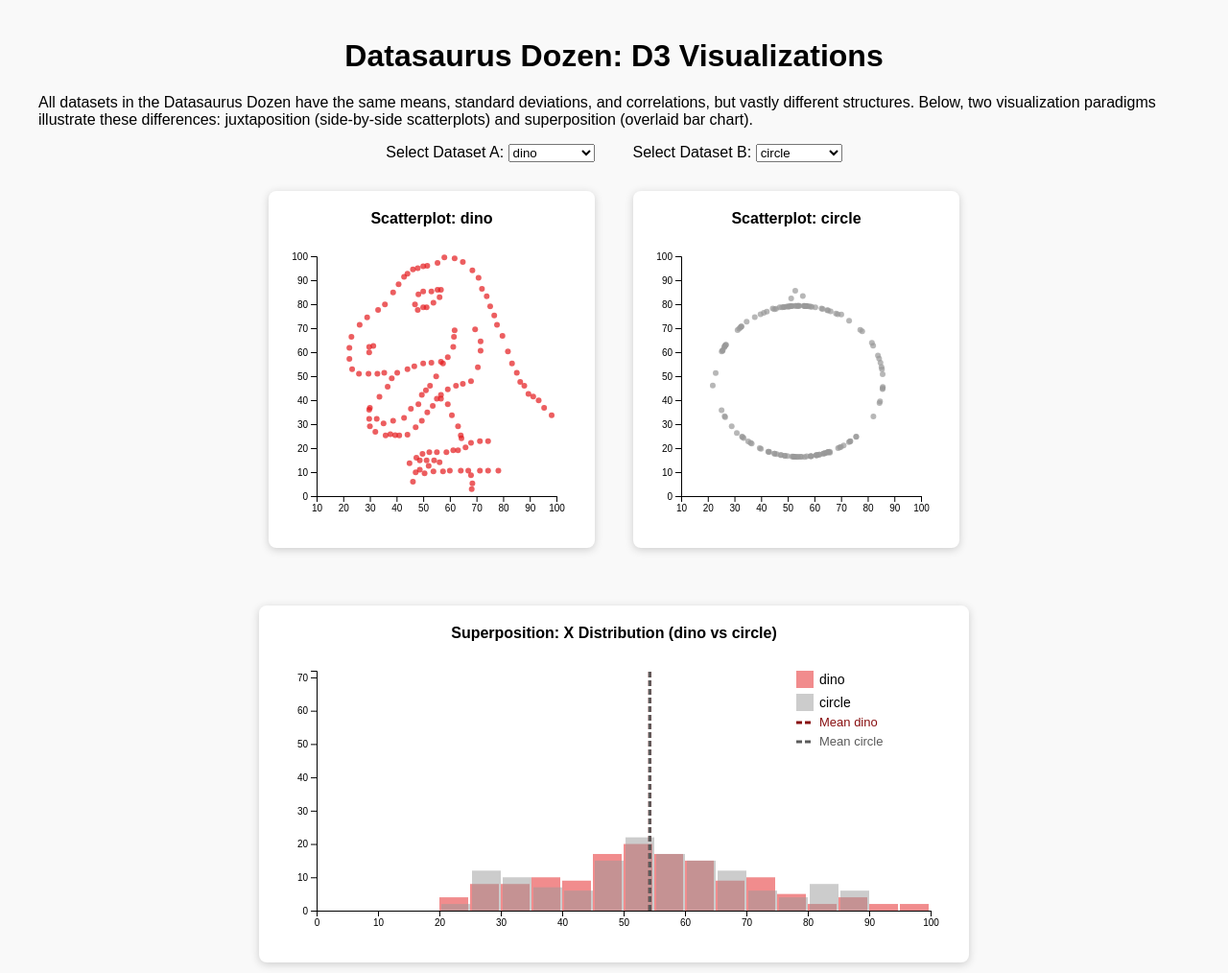
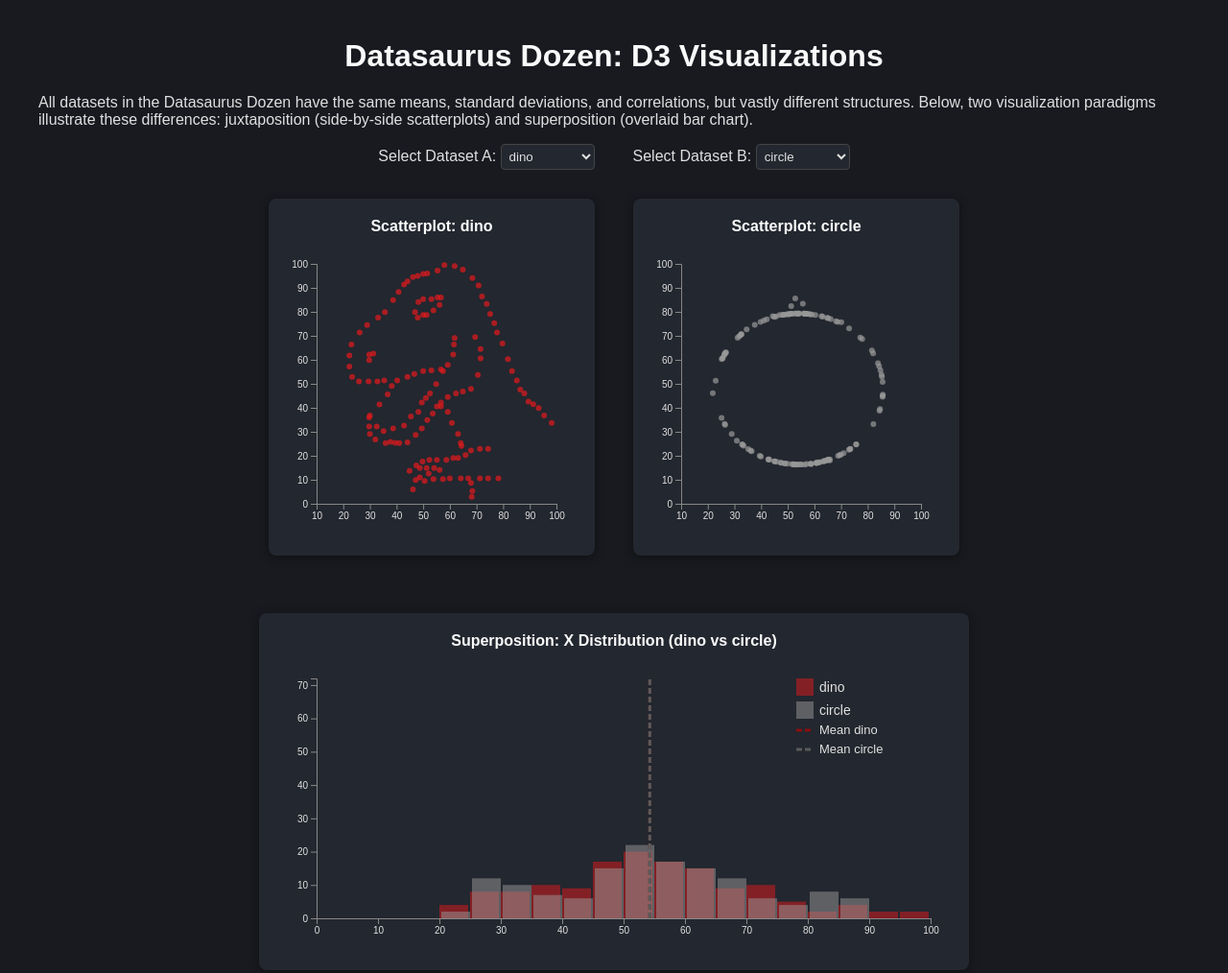
Before and after one commit to Cind3r/D3-Testing, a plain HTML site: page docs/index.html in a window 1280 px wide. Shown: the whole page at 96% size. Drawn offline with nearby package versions, Linux system fonts and the light colour scheme.

Commit message:
updated for dark mode

```diff
--- a/docs/index.html
+++ b/docs/index.html
@@ -5,12 +5,20 @@
     <title>Datasaurus Dozen D3 Visualizations</title>
     <script src="https://d3js.org/d3.v7.min.js"></script>
     <style>
-        body { font-family: Arial, sans-serif; margin: 40px; background: #f9f9f9; }
-        h1 { text-align: center; }
-        .chart-container { display: flex; gap: 40px; justify-content: center; margin-bottom: 60px; }
-        .chart { background: #fff; border-radius: 8px; box-shadow: 0 2px 8px #ccc; padding: 20px; }
-        .chart-title { text-align: center; margin-bottom: 10px; font-weight: bold; }
-        .superposition { margin: 0 auto; width: 700px; }
+    body { font-family: Arial, sans-serif; margin: 40px; background: #181a20; color: #e0e0e0; }
+    h1 { text-align: center; color: #fafafa; }
+    .chart-container { display: flex; gap: 40px; justify-content: center; margin-bottom: 60px; }
+    .chart { background: #23272f; border-radius: 8px; box-shadow: 0 2px 8px #111; padding: 20px; }
+    .chart-title { text-align: center; margin-bottom: 10px; font-weight: bold; color: #fafafa; }
+    .superposition { margin: 0 auto; width: 700px; }
+    label { color: #e0e0e0; }
+    select { background: #23272f; color: #e0e0e0; border: 1px solid #444; border-radius: 4px; padding: 4px; }
+    /* SVG axis and text styles */
+    svg text, .tick text { fill: #e0e0e0 !important; }
+    .domain, .tick line { stroke: #888 !important; }
+    /* Legend box and text */
+    .legend rect { stroke: #444; }
+    .legend text { fill: #e0e0e0; }
     </style>
 </head>
 <body>
```
